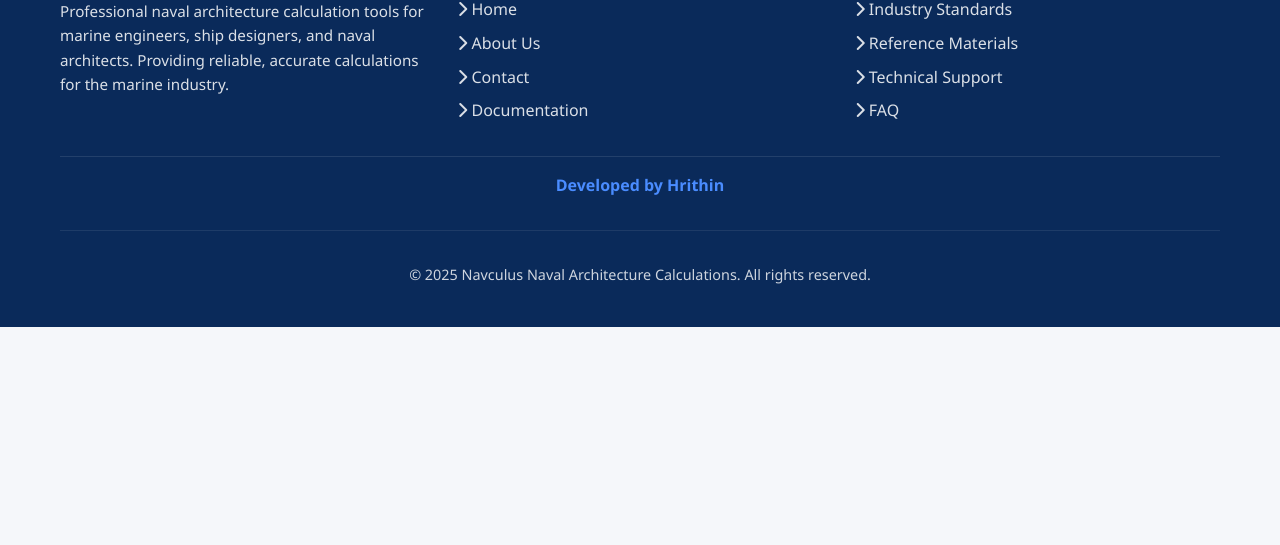
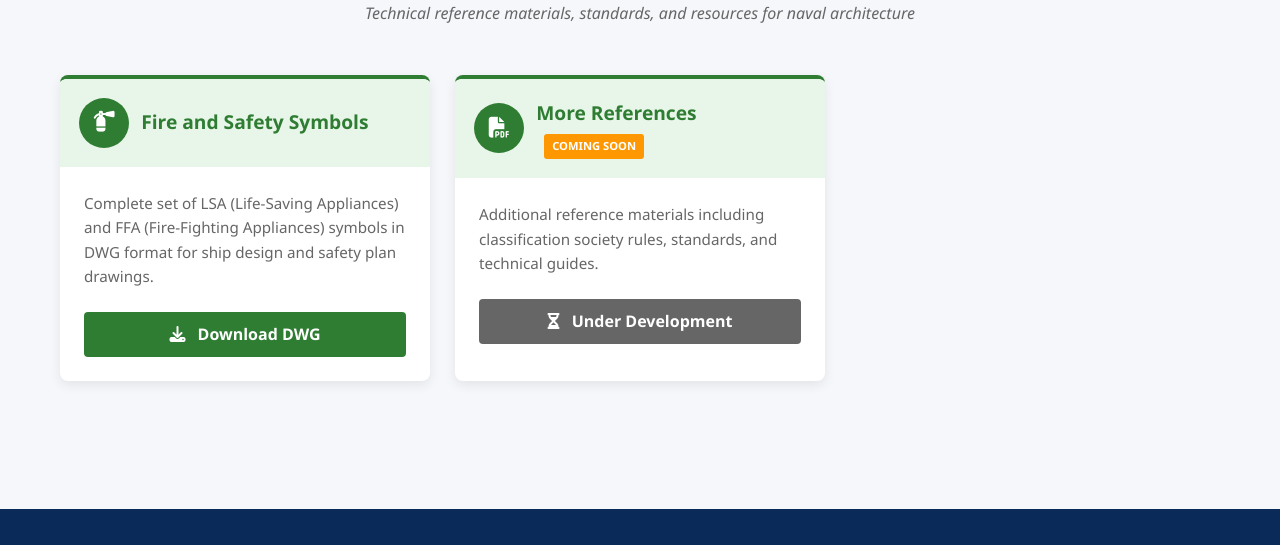
Before and after one commit to hrithint/hrithint.github.io, a plain HTML site: page index.html in a window 1280 px wide. Shown: the part 2379-2924 px from the top of the page. Before the commit the page ends 2706 px from the top, so only its background shows below. Drawn offline with Linux system fonts and the light colour scheme.

Commit message:
Update index.html

```diff
--- a/index.html
+++ b/index.html
@@ -19,6 +19,7 @@
             --shadow: 0 4px 12px rgba(0, 0, 0, 0.08);
             --border-radius: 8px;
             --transition: all 0.3s ease;
+            --reference-green: #2e7d32;
         }
 
         * {
@@ -317,6 +318,51 @@
         .module-link i {
             margin-left: 8px;
             font-size: 0.9rem;
+        }
+
+        /* Reference Section Specific Styles */
+        .reference-section .section-title::after {
+            background-color: var(--reference-green);
+        }
+
+        .reference-card {
+            border-top-color: var(--reference-green);
+        }
+
+        .reference-card .module-header {
+            background-color: #e8f5e9;
+        }
+
+        .reference-card .module-icon {
+            background-color: var(--reference-green);
+        }
+
+        .reference-card .module-title {
+            color: var(--reference-green);
+        }
+
+        .download-button {
+            display: inline-block;
+            background-color: var(--reference-green);
+            color: white;
+            text-decoration: none;
+            padding: 0.7rem 1.5rem;
+            border-radius: 4px;
+            font-weight: 600;
+            transition: var(--transition);
+            text-align: center;
+            width: 100%;
+            border: none;
+            cursor: pointer;
+            font-size: 1rem;
+        }
+
+        .download-button:hover {
+            background-color: #1b5e20;
+        }
+
+        .download-button i {
+            margin-right: 8px;
         }
 
         /* Show More Button */
@@ -635,6 +681,56 @@
                 </div>
             </div>
         </section>
+
+        <!-- Reference Section (New) -->
+        <section class="modules-section reference-section">
+            <div class="section-title">
+                <h2>Reference</h2>
+            </div>
+
+            <div class="tools-info">
+                Technical reference materials, standards, and resources for naval architecture
+            </div>
+
+            <div class="modules-grid">
+                <!-- Fire and Safety Symbols -->
+                <div class="module-card reference-card">
+                    <div class="module-header">
+                        <div class="module-icon">
+                            <i class="fas fa-fire-extinguisher"></i>
+                        </div>
+                        <h3 class="module-title">
+                            Fire and Safety Symbols
+                        </h3>
+                    </div>
+                    <div class="module-content">
+                        <p class="module-description">Complete set of LSA (Life-Saving Appliances) and FFA (Fire-Fighting Appliances) symbols in DWG format for ship design and safety plan drawings.</p>
+                        <button class="download-button" onclick="downloadFile()">
+                            <i class="fas fa-download"></i> Download DWG
+                        </button>
+                    </div>
+                </div>
+
+                <!-- Placeholder for future reference items -->
+                <div class="module-card reference-card">
+                    <div class="module-header">
+                        <div class="module-icon">
+                            <i class="fas fa-file-pdf"></i>
+                        </div>
+                        <h3 class="module-title">
+                            More References
+                            <span class="coming-soon">Coming Soon</span>
+                        </h3>
+                    </div>
+                    <div class="module-content">
+                        <p class="module-description">Additional reference materials including classification society rules, standards, and technical guides.</p>
+                        <button class="download-button" style="background-color: var(--medium-gray); cursor: not-allowed;" disabled>
+                            <i class="fas fa-hourglass-half"></i> Under Development
+                        </button>
+                    </div>
+                </div>
+            </div>
+        </section>
     </main>
 
     <!-- Footer -->
@@ -842,6 +938,17 @@
             createModuleCards();
         }
 
+        // Function to download the DWG file
+        function downloadFile() {
+            // This creates a link to the file in the reference folder
+            const link = document.createElement('a');
+            link.href = 'reference/LSA_FFA_SYMBOLS.dwg';
+            link.download = 'LSA_FFA_SYMBOLS.dwg';
+            document.body.appendChild(link);
+            link.click();
+            document.body.removeChild(link);
+        }
+
         // Initialize the page when DOM is loaded
         document.addEventListener('DOMContentLoaded', function() {
             createModuleCards();
```
